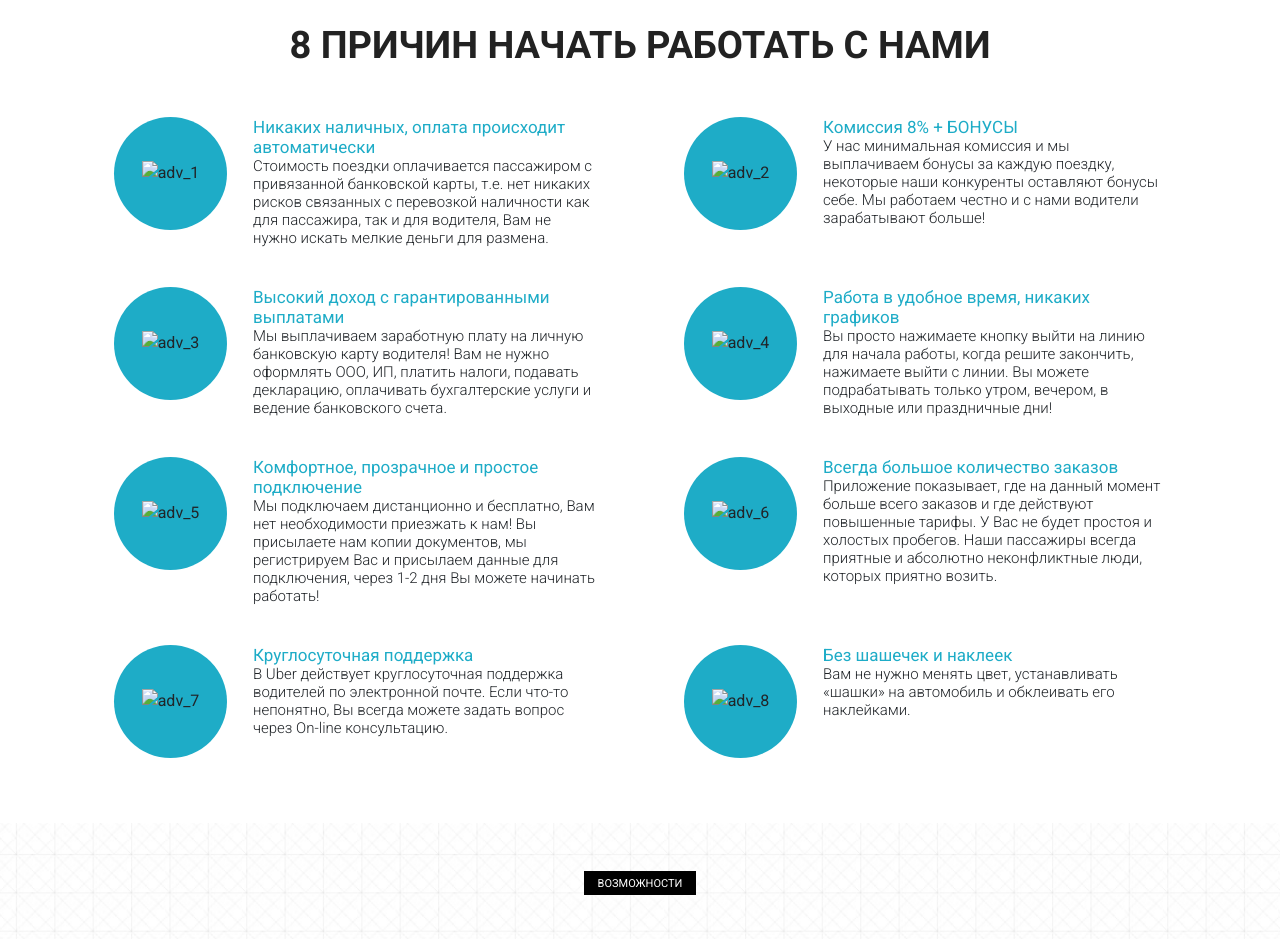
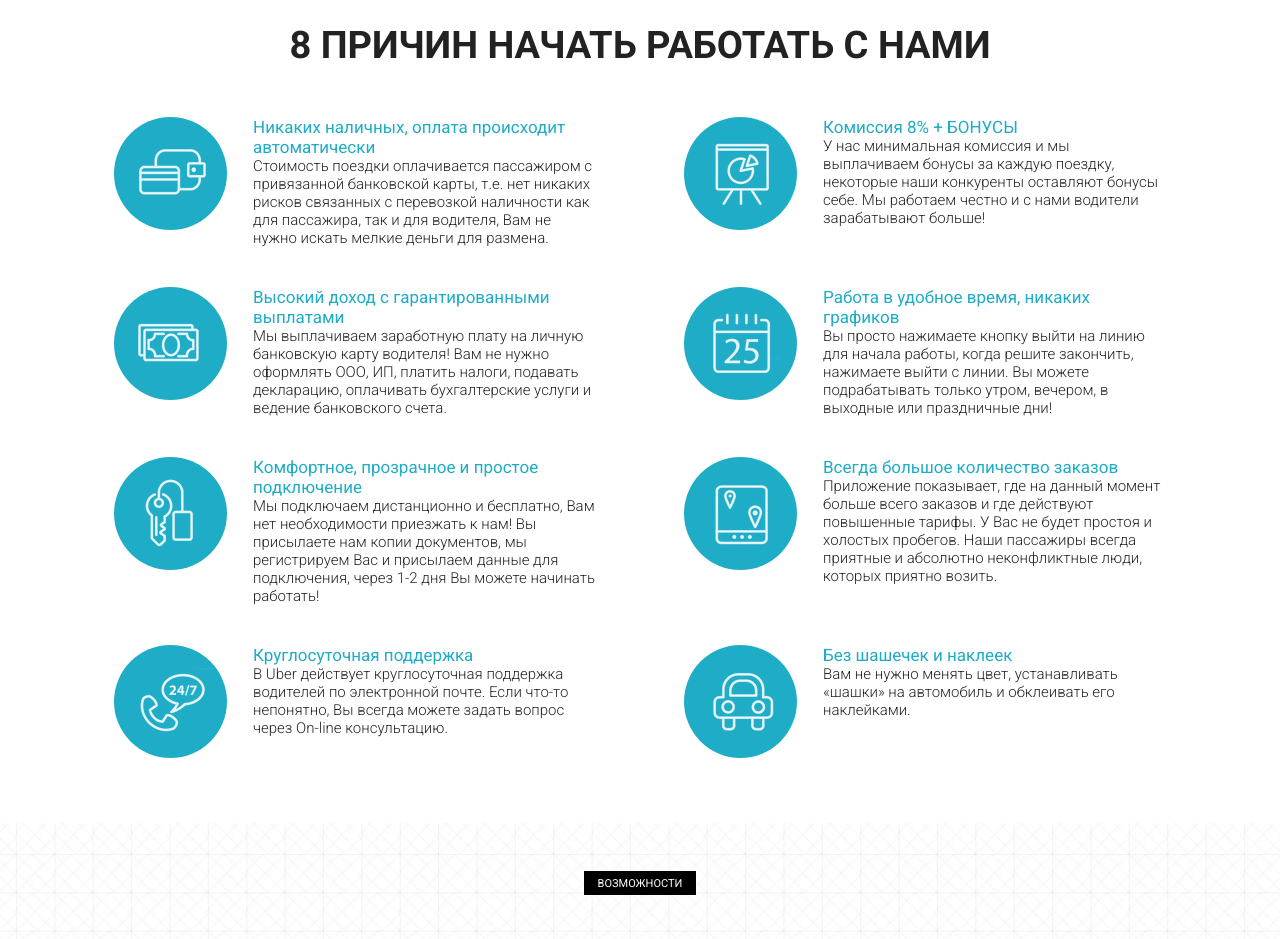
Before and after one commit to Sendshub/sendshub.github.io, a plain HTML site: page index.html in a window 1280 px wide. Shown: the part 960-1899 px from the top of the page. Drawn offline with Linux system fonts and the light colour scheme.

Commit message:
Add files via upload

```diff
--- a/index.html
+++ b/index.html
@@ -77,7 +77,7 @@
                 <div class="col-md-6">
                     <div class="reasons_block">
                         <div class="reasons_round">
-                            <img class="reasons_icon" src="../src/icons/adv_1.png" alt="adv_1">
+                            <img class="reasons_icon" src="icons/adv_1.png" alt="adv_1">
                         </div>
                         <div class="reasons_descr">
                             <div class="reasons_title">Никаких наличных, оплата происходит автоматически</div>
@@ -88,7 +88,7 @@
                 <div class="col-md-6">
                     <div class="reasons_block">
                         <div class="reasons_round">
-                            <img class="reasons_icon" src="../src/icons/adv_22.png" alt="adv_2">
+                            <img class="reasons_icon" src="icons/adv_22.png" alt="adv_2">
                         </div>
                         <div class="reasons_descr">
                             <div class="reasons_title">Комиссия 8% + БОНУСЫ</div>
@@ -99,7 +99,7 @@
                 <div class="col-md-6">
                     <div class="reasons_block">
                         <div class="reasons_round">
-                            <img class="reasons_icon" src="../src/icons/adv_3.png" alt="adv_3">
+                            <img class="reasons_icon" src="icons/adv_3.png" alt="adv_3">
                         </div>
                         <div class="reasons_descr">
                             <div class="reasons_title">Высокий доход с гарантированными выплатами</div>
@@ -110,7 +110,7 @@
                 <div class="col-md-6">
                     <div class="reasons_block">
                         <div class="reasons_round">
-                            <img class="reasons_icon" src="../src/icons/adv_4.png" alt="adv_4">
+                            <img class="reasons_icon" src="icons/adv_4.png" alt="adv_4">
                         </div>
                         <div class="reasons_descr">
                             <div class="reasons_title">Работа в удобное время, никаких графиков</div>
@@ -121,7 +121,7 @@
                 <div class="col-md-6">
                     <div class="reasons_block">
                         <div class="reasons_round">
-                            <img class="reasons_icon" src="../src/icons/adv_5.png" alt="adv_5">
+                            <img class="reasons_icon" src="icons/adv_5.png" alt="adv_5">
                         </div>
                         <div class="reasons_descr">
                             <div class="reasons_title">Комфортное, прозрачное и простое подключение</div>
@@ -132,7 +132,7 @@
                 <div class="col-md-6">
                     <div class="reasons_block">
                         <div class="reasons_round">
-                            <img class="reasons_icon" src="../src/icons/adv_6.png" alt="adv_6">
+                            <img class="reasons_icon" src="icons/adv_6.png" alt="adv_6">
                         </div>
                         <div class="reasons_descr">
                             <div class="reasons_title">Всегда большое количество заказов</div>
@@ -143,7 +143,7 @@
                 <div class="col-md-6">
                     <div class="reasons_block">
                         <div class="reasons_round">
-                            <img class="reasons_icon" src="../src/icons/adv_7.png" alt="adv_7">
+                            <img class="reasons_icon" src="icons/adv_7.png" alt="adv_7">
                         </div>
                         <div class="reasons_descr">
                             <div class="reasons_title">Круглосуточная поддержка</div>
@@ -155,7 +155,7 @@
                     <div class="reasons_block">
 
                         <div class="reasons_round">
-                            <img class="reasons_icon" src="../src/icons/adv_8.png" alt="adv_8">
+                            <img class="reasons_icon" src="icons/adv_8.png" alt="adv_8">
                         </div>
                         <div class="reasons_descr">
                             <div class="reasons_title">Без шашечек и наклеек</div>
```
